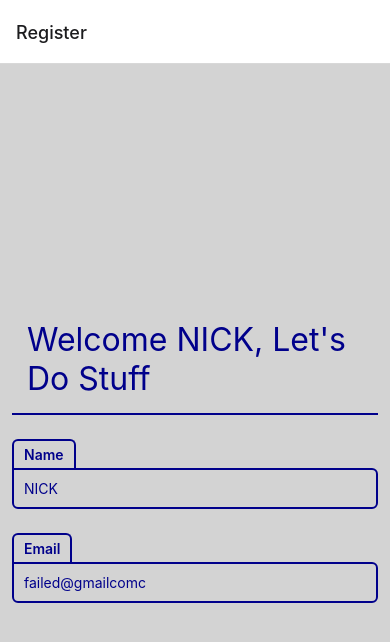
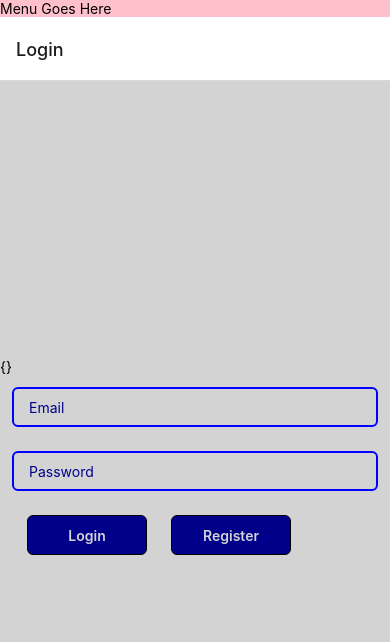
Before and after one commit to nmc9/LDS-Frontend, a React Native app: screen / in a window 390 px wide. Shown: the top 642 px of the page. Built offline with nearby package versions, Linux system fonts and the light colour scheme; no server answers.

Commit message:
[LDS-ARC-5] Add Platform Specific Code and Install Redux for state management

```diff
--- a/App.js
+++ b/App.js
@@ -1,14 +1,21 @@
 import { StatusBar } from 'expo-status-bar'
 import React, { useState } from 'react'
-import { StyleSheet, Text, View, Button } from 'react-native'
+import { StyleSheet, Platform, Text, View, Button } from 'react-native'
 import { NavigationContainer } from '@react-navigation/native'
 import { createNativeStackNavigator } from '@react-navigation/native-stack'
 
 import CreateEvent from './src/pages/CreateEvent.js'
-import Events from './src/pages/Events.js'
 import Register from './src/profiles/Register.js'
 import Login from './src/profiles/Login.js'
 import Profile from './src/profiles/Profile.js'
+
+import WebNav from "./src/WebNav";
+import MobileNav from "./src/MobileNav";
+
+
+// Import Redux
+import { Provider } from "react-redux";
+import {Store} from "./src/redux/store";
 
 import axios from 'axios'
 
@@ -23,29 +30,50 @@ window.axios = axios
 const Stack = createNativeStackNavigator()
 
 export default function App () {
-  const [user, setUser] = useState({ id: 1, name: 'Test', token: 'ASDB123' })
 
-  const refreshToken = () => {
-    const _user = { id: 1, name: 'Joe Smith', token: 'ASDB123' }
-    _user.token = '123ABC'
-    setUser(_user)
-  }
+
+  // const [user, setUser] = useState({ id: 1, name: 'Test', token: 'ASDB123' })
+
+  // const refreshToken = () => {
+  //   const _user = { id: 1, name: 'Joe Smith', token: 'ASDB123' }
+  //   _user.token = '123ABC'
+  //   setUser(_user)
+  // }
 
   return (
+    <Provider store={Store}>
     <View style={styles.container}>
+
+    { Platform.OS === 'web' ? <WebNav></WebNav> : <></> }
+
     <NavigationContainer>
     <Stack.Navigator>
     <Stack.Screen
-            name="CreateEvent"
+    name="Login"
+    component={Login}
+    // initialParams={{ user }}
+    options={{ title: 'Login' }}
+    />
+    <Stack.Screen
+    name="ViewProfile"
     component={Profile}
-            initialParams={{ user }}
+    // initialParams={{ user }}
+    options={{ title: 'Profile' }}
+    />
+
+    <Stack.Screen
+    name="RegisterProfile"
+    component={Register}
+    // initialParams={{ user }}
     options={{ title: 'Register' }}
     />
-          <Stack.Screen name="Events" component={Events} />
+
     </Stack.Navigator>
     </NavigationContainer>
 
+    { Platform.OS !== 'web' ? <MobileNav></MobileNav> : <></> }
     </View>
+    </Provider>
 
     )
 }
@@ -53,8 +81,26 @@ export default function App () {
 const styles = StyleSheet.create({
   container: {
     flex: 1,
-    backgroundColor: 'grey',
-    alignItems: 'stretch'
+    // backgroundColor: 'grey',
+    alignItems: 'stretch',
+    ...Platform.select({
+      ios: {
+        backgroundColor: 'red'
+      },
+      android: {
+        backgroundColor: 'green'
+      },
+      'firefox': {
+        'backgroundColor': 'orange',
+      },
+      'web': {
+        backgroundColor: 'pink',
+      },
+      default: {
+        // other platforms, web for example
+        backgroundColor: 'blue'
+      }
+    })
     // justifyContent: 'center'
   },
 
@@ -62,22 +108,6 @@ const styles = StyleSheet.create({
     fontSize: 30
   },
 
-  centerBox: {
-    width: 'auto',
-    height: 600,
-    alignItems: 'flex-end',
-    justifyContent: 'space-between',
-    // justifyContent: 'top',
-    backgroundColor: 'orange'
-  },
-
-  insideBox: {
-    flex: 3
-
-    // width: 200,
-    // height: 50
-    // padding: 25
-  },
 
   insideView: {
     flex: 9,
--- a/package.json
+++ b/package.json
@@ -23,6 +23,9 @@
     "react-native-safe-area-context": "4.2.4",
     "react-native-screens": "~3.11.1",
     "react-native-web": "0.17.7",
+    "react-redux": "^8.0.2",
+    "redux": "^4.2.0",
+    "redux-thunk": "^2.4.1",
     "webpack-dev-server": "~3.11.0"
   },
   "devDependencies": {
--- /dev/null
+++ b/src/MobileNav.js
@@ -0,0 +1,13 @@
+import React, { useEffect, useState } from 'react'
+import { StyleSheet, Text, View, Button, TextInput, Pressable } from 'react-native'
+import appStyles from './appStyles'
+
+
+const MobileNav = () => {
+
+return (
+  <Text>Mobile Nav Goes Here</Text>
+  )
+
+}
+export default MobileNav
--- /dev/null
+++ b/src/WebNav.js
@@ -0,0 +1,13 @@
+import React, { useEffect, useState } from 'react'
+import { StyleSheet, Text, View, Button, TextInput, Pressable } from 'react-native'
+import appStyles from './appStyles'
+
+
+const WebNav = () => {
+
+return (
+  <Text>Menu Goes Here</Text>
+  )
+
+}
+export default WebNav
--- a/src/profiles/Login.js
+++ b/src/profiles/Login.js
@@ -4,7 +4,14 @@ import appStyles from '../appStyles'
 import AppButton from '../components/AppButton'
 import AppInput from '../components/AppInput'
 
+import { useSelector, useDispatch } from 'react-redux';
+import { setUser,setToken } from "../redux/actions";
+
 const Login = ({ route, navigation }) => {
+
+  const { user,token } = useSelector(state => state.userReducer);
+  const dispatch = useDispatch();
+
   const data = {
     email: '',
     password: '',
@@ -23,8 +30,22 @@ const Login = ({ route, navigation }) => {
   }
 
   const onSubmit = () => {
+    // if(localStorage.getItem('token')){
+    //   navigation.replace('ViewProfile')
+    // }
+    // navigation.goBack();
+    // navigation.navigate('ViewProfile');
     axios.post('login', form)
       .then(({ data }) => {
+
+        dispatch(setUser(data.user))
+        dispatch(setToken(data.token))
+
+        console.log(data)
+
+        navigation.navigate('ViewProfile')
+
+        // dispatch
         onClear()
         // Take this data and store it as the user token
         console.log(data)
@@ -36,8 +57,16 @@ const Login = ({ route, navigation }) => {
       })
   }
 
+  const goToRegister = () => {
+      navigation.navigate('RegisterProfile')
+  }
+
   return (
+
+
     <View style={registerStyles.container}>
+    <Text>{JSON.stringify(user)}</Text>
+        <Text>{token}</Text>
 
     <AppInput
     onChangeText={(e) => { setForm('email', e) }}
@@ -66,6 +95,9 @@ const Login = ({ route, navigation }) => {
     <AppButton content="Login" onPress={onSubmit}>
     </AppButton>
 
+    <AppButton content="Register" onPress={goToRegister}>
+    </AppButton>
+
     </View>
     </View>
   )
@@ -76,7 +108,7 @@ const registerStyles = StyleSheet.create({
     flex: 1,
     backgroundColor: 'lightgrey',
     alignItems: 'left',
-    justifyContent: 'center'
+    justifyContent: 'center',
   },
 
   label: {
--- a/src/profiles/Profile.js
+++ b/src/profiles/Profile.js
@@ -5,30 +5,43 @@ import AppField from '../components/AppField'
 import AppInput from '../components/AppInput'
 import AppButton from '../components/AppButton'
 
+import { useSelector, useDispatch } from 'react-redux';
+
+
 const Profile = ({ route, navigation }) => {
+
+  const { user, token } = useSelector(state => state.userReducer);
 
   const [profile, setProfile] = useState({})
   const [errors, setErrors] = useState({})
 
 
-  useEffect(() => {
-    axios.get('profile')
-    .then(({ data }) => {
-      console.log(data.data);
-      setProfile(data.data);
+  /* Need to look at this */
+  // useEffect(() => {
 
-    }).catch((error) => {
-      const _errors = error?.response?.data?.errors
-      if (_errors) {
-        setErrors(_errors)
-      }
+  //   if(!localStorage.getItem('token')){
+  //     navigation.replace('Login')
+  //   }
+  //   axios.get('profile')
+  //   .then(({ data }) => {
+  //     console.log(data.data);
+  //     setProfile(data.data);
 
-      setProfile({id:13,name:"NICK",email:"failed@gmailcomc"})
-    })
-  }, [])
+  //   }).catch((error) => {
+  //     const _errors = error?.response?.data?.errors
+  //     if (_errors) {
+  //       setErrors(_errors)
+  //     }
+
+  //     setProfile({id:13,name:"NICK",email:"failed@gmailcomc"})
+  //   })
+  // }, [])
 
   return (
     <View style={profileStyles.container}>
+
+    <Text>{JSON.stringify(user)}</Text>
+    <Text>{token}</Text>
 
     <Text style={profileStyles.welcome}>Welcome {profile.name}, Let's Do Stuff</Text>
 
--- /dev/null
+++ b/src/redux/actions.js
@@ -0,0 +1,16 @@
+export const SET_USER = 'SET_USER';
+export const SET_TOKEN = 'SET_TOKEN';
+
+export const setUser = user => dispatch => {
+	dispatch({
+		type: SET_USER,
+		payload:user,
+	})
+}
+
+export const setToken = token => dispatch => {
+	dispatch({
+		type: SET_TOKEN,
+		payload:token,
+	})
+}
--- /dev/null
+++ b/src/redux/reducers.js
@@ -0,0 +1,21 @@
+import {SET_USER, SET_TOKEN} from "./actions.js";
+
+const initState = {
+	user: {},
+	token: null,
+}
+
+function userReducer(state=initState,action){
+	switch(action.type){
+		case SET_USER:
+		return {...state,user: action.payload};
+
+		case SET_TOKEN:
+		return {...state,token: action.payload};
+
+		default:
+		return state;
+	}
+}
+
+export default userReducer;
--- /dev/null
+++ b/src/redux/store.js
@@ -0,0 +1,7 @@
+import {createStore, combineReducers,applyMiddleware} from "redux";
+import thunk from 'redux-thunk';
+import userReducer from "./reducers";
+
+const rootReducer = combineReducers({userReducer});
+
+export const Store = createStore(rootReducer,applyMiddleware(thunk));
```
Also changed, not shown: 1 other file (tests, documents, lock files or other folders). Lines whose indentation alone changed are shown as unchanged.
